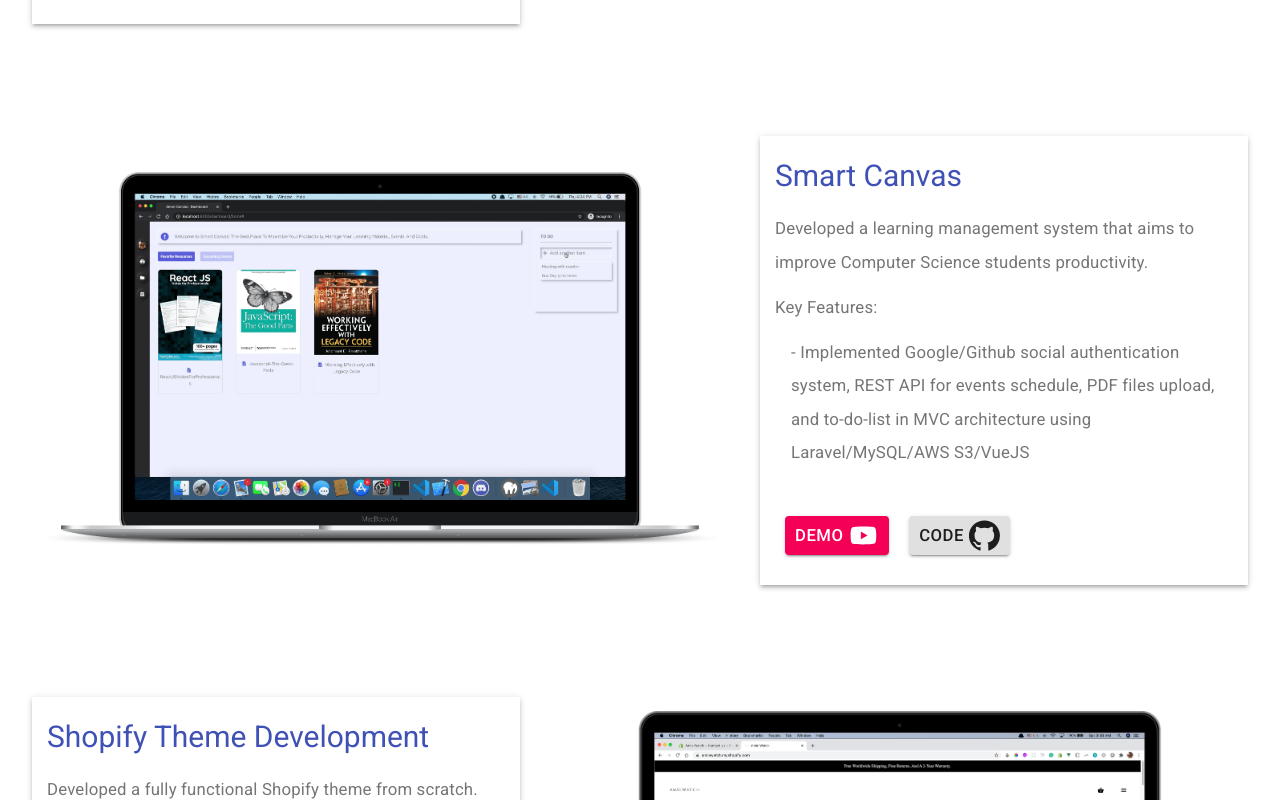
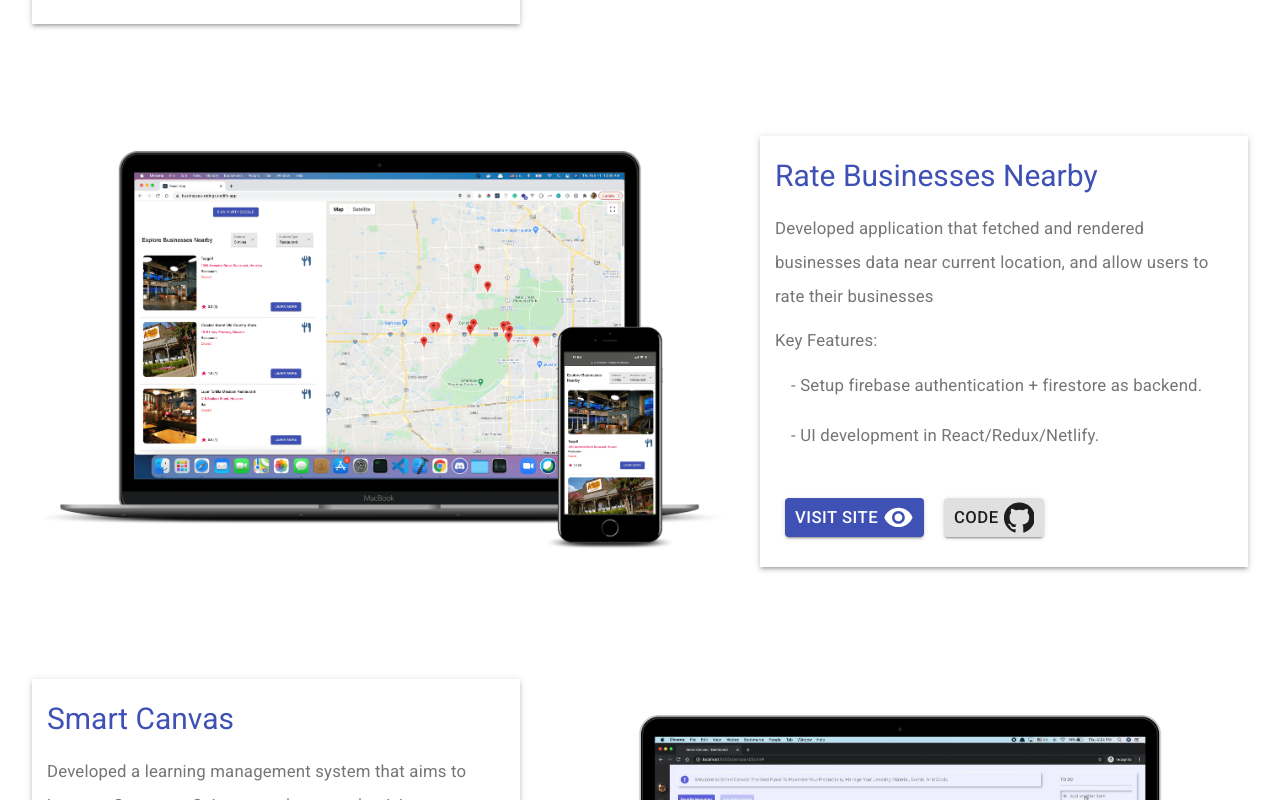
Before and after one commit to dustinvo17/Portfolio-Template, a React (Create React App) app: page / in a window 1280 px wide. Shown: the part 3120-3920 px from the top of the page. Built offline with nearby package versions, Linux system fonts and the light colour scheme.

Commit message:
add rating project

```diff
--- a/src/data/data.js
+++ b/src/data/data.js
@@ -45,6 +45,18 @@ export const PROJECTS_DATA = [
         ,
         'https://github.com/dustinvo17/expert-room-api',
         'https://www.youtube.com/watch?v=wdGhAfjTIYM'
+
+    ),
+    new ProjectData(
+        PROJECT_TYPE.FULL_STACK,
+        'Rate Businesses Nearby',
+        'https://businesses-ratings.netlify.app/',
+        'Developed application that fetched and rendered businesses data near current location, and allow users to rate their businesses',
+        ['Setup firebase authentication + firestore as backend.','UI development in React/Redux/Netlify.'
+        ],
+        './images/rating.png'
+        ,
+        'https://github.com/dustinvo17/Rate-Businesses-Nearby'
 
     ),
     new ProjectData(
```
Also changed, not shown: public/images/rating.png (added), 1 other file (tests, documents, lock files or other folders).
